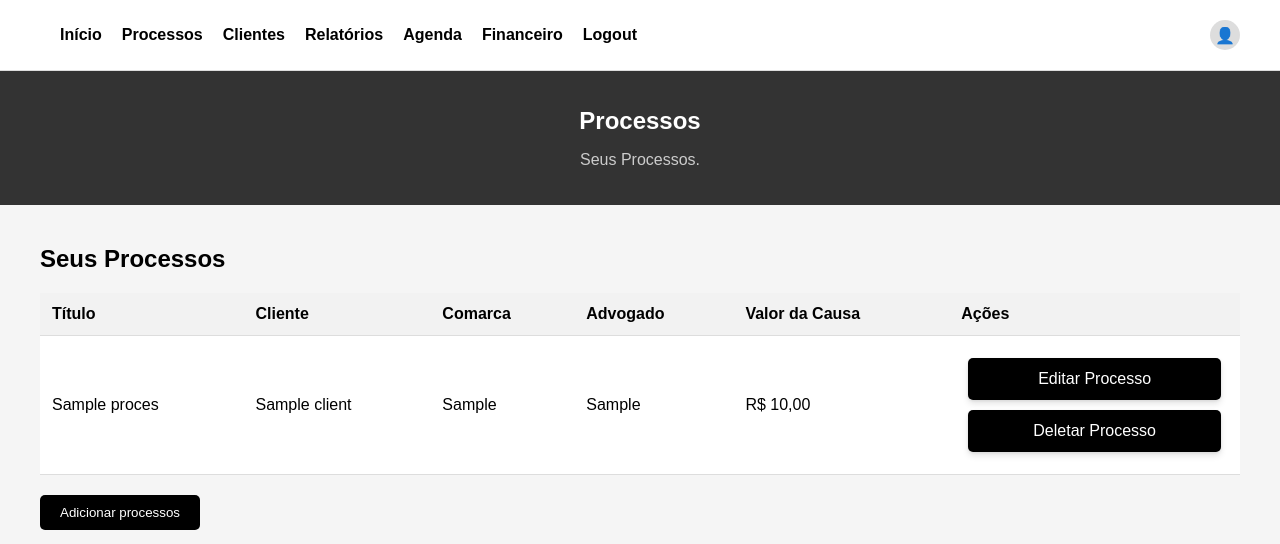
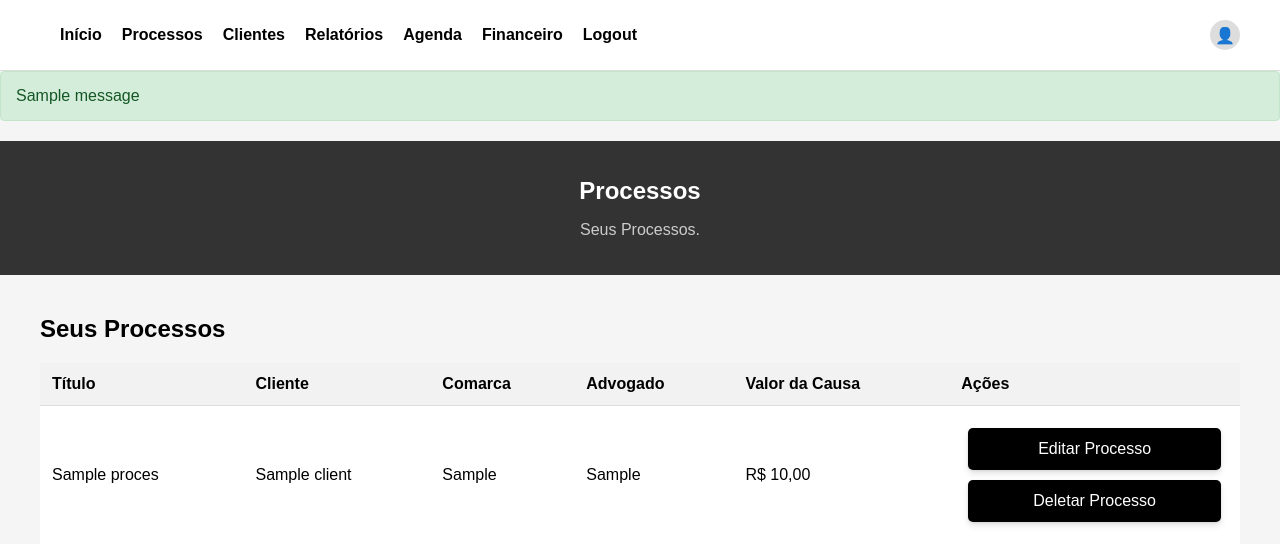
Before and after one commit to marcelomanchester/advocatus, a Django app: page /processes/ in a window 1280 px wide. Shown: the top 544 px of the page. Run offline with Django 5.2, Linux system fonts and the light colour scheme; a user stored in the database is signed in; tables that the repository leaves empty hold one stand-in row (values such as "Sample post"); one stand-in notice (Sample message) is shown.

Commit message:
add alert messages

```diff
--- a/processes/templates/processes.html
+++ b/processes/templates/processes.html
@@ -9,6 +9,11 @@
 
 {% block 'body' %}
 {% include 'partials/navbar.html' %}
+    {% if messages %}
+        {% for message in messages %}
+          <section class="alert {{message.tags}}">{{message}}</section>
+        {% endfor %}
+    {% endif %}
 <header class="process-header">
     <h1>Processos</h1>
     <p>Seus Processos.</p>
--- a/processes/views.py
+++ b/processes/views.py
@@ -103,10 +103,6 @@ def register_process(req):
       })
 
 
-from django.shortcuts import render, get_object_or_404, redirect
-from django.contrib import messages
-from django.contrib.messages import constants
-
 def edit_process(req, id):
     user = req.user
 
--- a/templates/static/processes/css/process.css
+++ b/templates/static/processes/css/process.css
@@ -20,6 +20,25 @@ body {
 .process-header p {
   font-size: 16px;
   color: #ccc;
+}
+
+.alert {
+  padding: 15px;
+  margin-bottom: 20px;
+  border: 1px solid transparent;
+  border-radius: 4px;
+}
+
+.alert-success {
+  color: #155724;
+  background-color: #d4edda;
+  border-color: #c3e6cb;
+}
+
+.alert-danger {
+  color: #721c24;
+  background-color: #f8d7da;
+  border-color: #f5c6cb;
 }
 
 .container {
@@ -80,3 +99,23 @@ th {
 a.action-link{
   text-decoration: none;
 }
+
+
+.alert {
+  padding: 15px;
+  margin-bottom: 20px;
+  border: 1px solid transparent;
+  border-radius: 4px;
+}
+
+.alert-success {
+  color: #155724;
+  background-color: #d4edda;
+  border-color: #c3e6cb;
+}
+
+.alert-danger {
+  color: #721c24;
+  background-color: #f8d7da;
+  border-color: #f5c6cb;
+}
```
